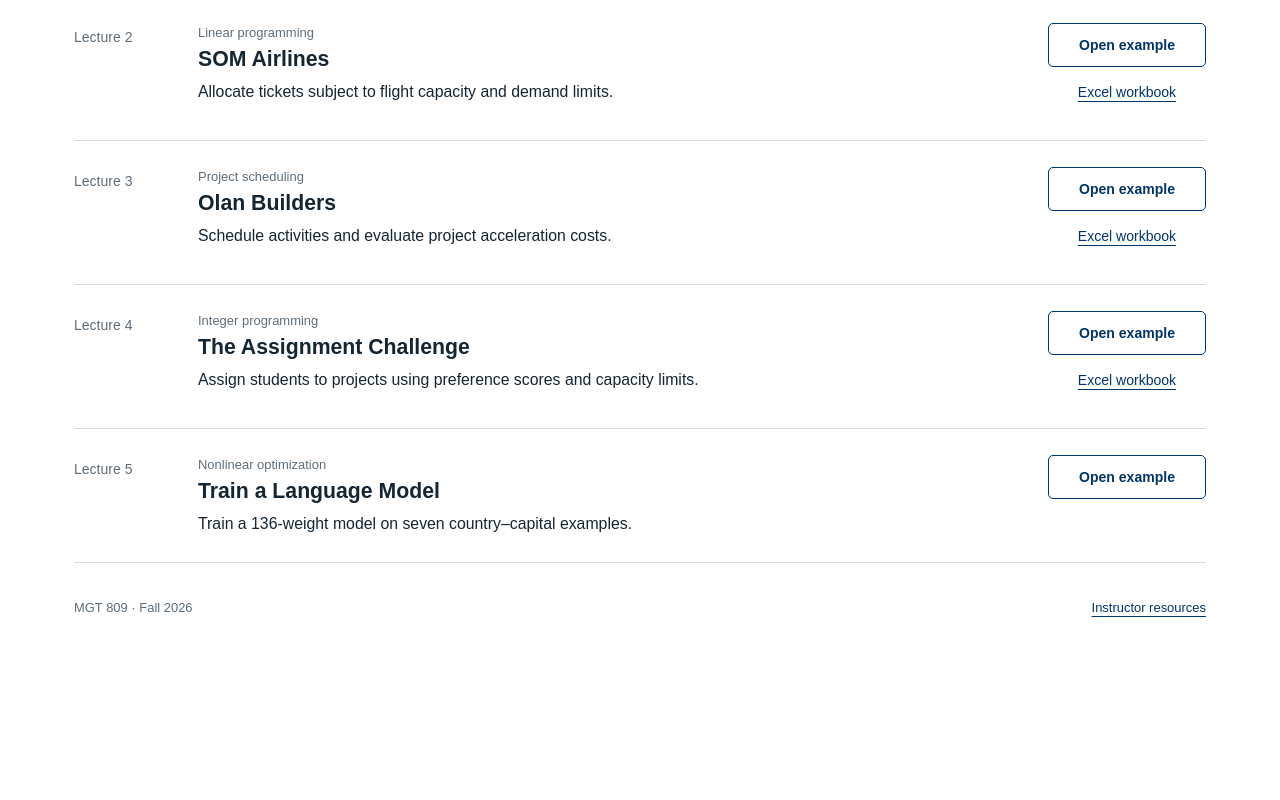
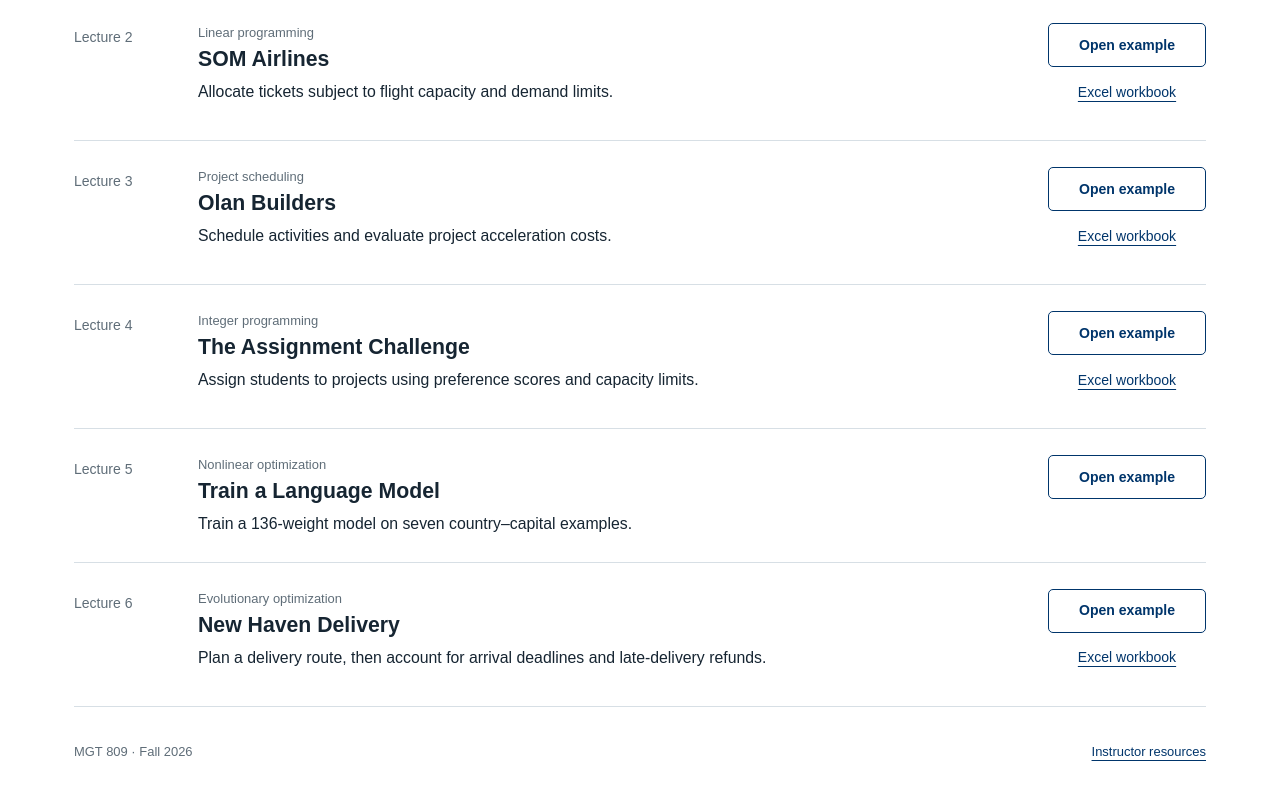
Before and after one commit to zhenlianzzz/mgt809-course-examples, a plain HTML site: page overrides/index.html in a window 1280 px wide. Shown: the part 388-1188 px from the top of the page. Before the commit the page ends 1053 px from the top, so only its background shows below. Drawn offline with Linux system fonts and the light colour scheme.

Commit message:
Add Lecture 6 to the course homepage

```diff
--- a/overrides/index.html
+++ b/overrides/index.html
@@ -133,6 +133,18 @@
               <a class="open" href="next-word-lab/" aria-label="Open Train a Language Model">Open example</a>
             </div>
           </li>
+          <li class="example">
+            <p class="lecture">Lecture 6</p>
+            <div>
+              <p class="topic">Evolutionary optimization</p>
+              <h3><a href="new-haven-delivery/">New Haven Delivery</a></h3>
+              <p class="description">Plan a delivery route, then account for arrival deadlines and late-delivery refunds.</p>
+            </div>
+            <div class="actions">
+              <a class="open" href="new-haven-delivery/" aria-label="Open New Haven Delivery">Open example</a>
+              <a class="workbook" href="new-haven-delivery/downloads/New%20Haven%20Delivery%20-%20Student.xlsx" download aria-label="Download New Haven Delivery Excel workbook">Excel workbook</a>
+            </div>
+          </li>
         </ol>
       </section>
     </main>
```
